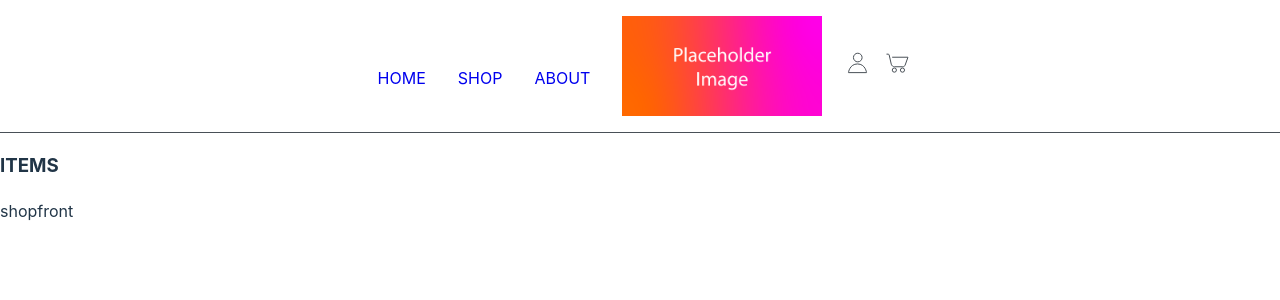
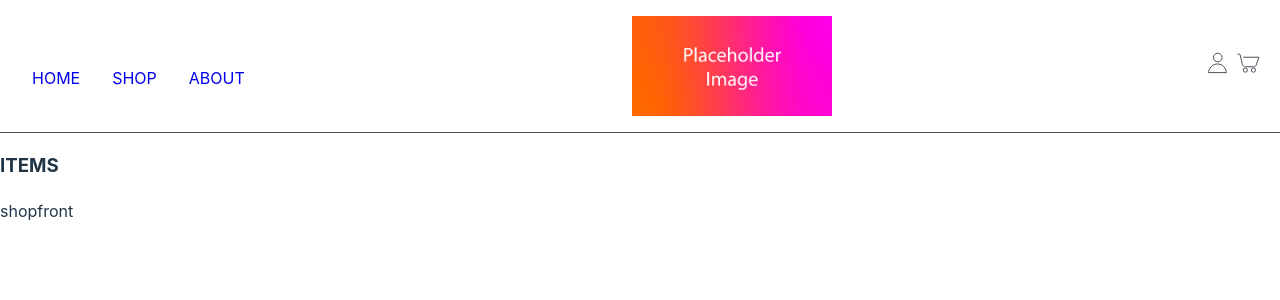
Before and after one commit to ibehanwillett/shopfront-frontend, a React (Vite) app: page /shop in a window 1280 px wide. Shown: the top 300 px of the page. Built offline with nearby package versions, Linux system fonts and the light colour scheme.

Commit message:
update justify-content to space-between for nav. cleanup navbar-styles

```diff
--- a/src/components/Navbar/Navbar.jsx
+++ b/src/components/Navbar/Navbar.jsx
@@ -43,7 +43,7 @@ const Navbar = () => {
         </div>
 
 
-            <Link to='/'>
+            <Link class='logo-container' to='/'>
                 <img id='sitelogo' src={siteLogo} alt="site logo" />
             </Link>
 
--- a/src/components/styles/navbar-styles.css
+++ b/src/components/styles/navbar-styles.css
@@ -4,7 +4,7 @@ a {
 }
 
 a#icons {
-    margin: 0 0.5rem;
+    margin: 0 0.2rem;
 }
 
 svg {
@@ -19,13 +19,11 @@ div.navbar-start {
 }
 
 nav {
-    /* display: grid;
-    grid-template-columns: 1fr 2fr 1fr; */
     display: flex;
     align-items: center;
-    justify-content: center;
-    padding: 1rem 0 1rem 0;
-    width: 100%;
+    justify-content: space-between;
+    padding: 1rem;
+    /* width: 100%; */
     border-bottom: solid 0.1rem; /* Placehold border to see bottom edge of nav */
     border-color: #495057;
 }
@@ -76,11 +74,15 @@ a span {
     a span {
         display: none;
     }
-    nav {
-        min-width: 100vmax;
-    }
 }
 
 #sitelogo {
     display: block;
+    justify-self: center;
 }
+
+.logo-container {
+    display: flex;
+    align-self: center;
+    justify-self: center;
+}
```
